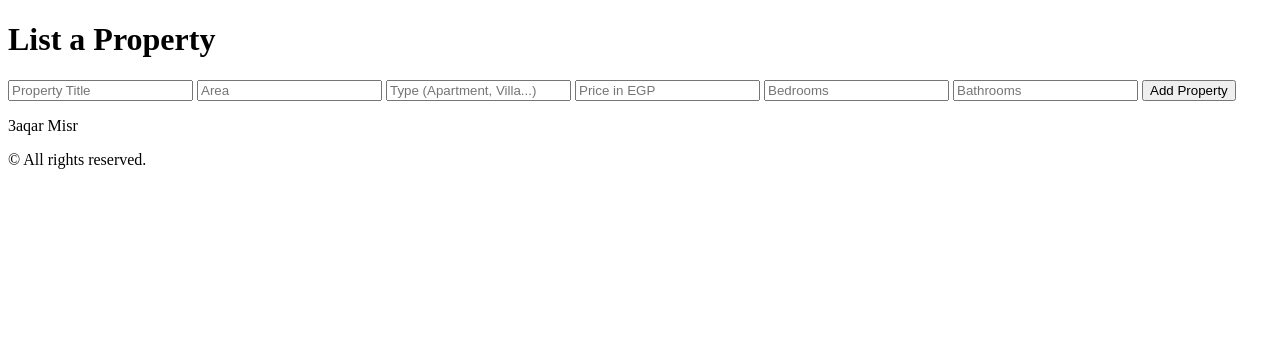
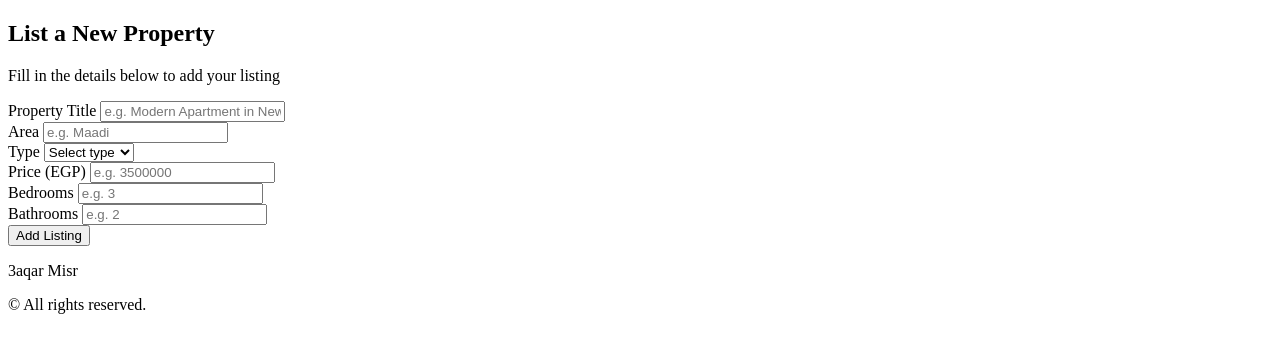
Before and after one commit to alzahraamohy/3aqar-Misr, a Flask app: page /add-property in a window 1280 px wide. Shown: the part 78-431 px from the top of the page. Run offline with Flask 3, Linux system fonts and the light colour scheme.

Commit message:
added property adding form - validation still needed

```diff
--- a/templates/add_property.html
+++ b/templates/add_property.html
@@ -1,24 +1,71 @@
+<!--adding new property from the user-->
 {% extends "base.html" %}
 {% block content %}
 
-<h1>List a Property</h1>
+<section class="section">
+    <div class="form_page">
+        <h1 class="form_page_title">List a New Property</h1>
+        <p class="form_page_sub">Fill in the details below to add your listing</p>
 
-{% if error %}
-<p style="color:red;">{{ error }}</p>
-{% endif %}
+        <!-- Error message-->
+        <!--validation still needed-->
+        {% if error %}
+        <div class="alert_error">⚠️ {{ error }}</div>
+        {% endif %}
 
-{% if success %}
-<p style="color:green;">{{ success }}</p>
-{% endif %}
+        {% if success %}
+        <div class="alert_success">✅ {{ success }}</div>
+        {% endif %}
 
-<form action="/add-property" method="POST">
-    <input type="text" name="title" placeholder="Property Title" required>
-    <input type="text" name="area" placeholder="Area" required>
-    <input type="text" name="prop_type" placeholder="Type (Apartment, Villa...)" required>
-    <input type="number" name="price" placeholder="Price in EGP" required>
-    <input type="number" name="bedrooms" placeholder="Bedrooms" required>
-    <input type="number" name="bathrooms" placeholder="Bathrooms" required>
-    <button type="submit">Add Property</button>
-</form>
+        <!-- Text input sent to Python backend-->
+        <form class="property_form" action="/add-property" method="POST">
+
+            <div class="property_form_group">
+                <label class="property_form_label" for="title">Property Title</label>
+                <input class="property_form_input" id="title" type="text" name="title"
+                       placeholder="e.g. Modern Apartment in New Cairo" required>
+            </div>
+
+            <div class="property_form_row">
+                <div class="property_form_group">
+                    <label class="property_form_label" for="area">Area</label>
+                    <input class="property_form_input" id="area" type="text" name="area"
+                           placeholder="e.g. Maadi" required>
+                </div>
+                <div class="property_form_group">
+                    <label class="property_form_label" for="prop_type">Type</label>
+                    <select class="property_form_input" id="prop_type" name="prop_type" required>
+                        <option value="">Select type</option>
+                        <option value="Apartment">Apartment</option>
+                        <option value="Villa">Villa</option>
+                        <option value="Townhouse">Townhouse</option>
+                        <option value="Penthouse">Penthouse</option>
+                        <option value="Studio">Studio</option>
+                    </select>
+                </div>
+            </div>
+
+            <div class="property_form_row">
+                <div class="property_form_group">
+                    <label class="property_form_label" for="price">Price (EGP)</label>
+                    <input class="property_form_input" id="price" type="number" name="price"
+                           placeholder="e.g. 3500000" min="0" required>
+                </div>
+                <div class="property_form_group">
+                    <label class="property_form_label" for="bedrooms">Bedrooms</label>
+                    <input class="property_form_input" id="bedrooms" type="number" name="bedrooms"
+                           placeholder="e.g. 3" min="0" required>
+                </div>
+                <div class="property_form_group">
+                    <label class="property_form_label" for="bathrooms">Bathrooms</label>
+                    <input class="property_form_input" id="bathrooms" type="number" name="bathrooms"
+                           placeholder="e.g. 2" min="0" required>
+                </div>
+            </div>
+
+            <button class="property_form_btn" type="submit">Add Listing</button>
+        </form>
+    </div>
+</section>
 
 {% endblock %}
```
Also changed, not shown: data/properties.json (+22 -55 lines).
